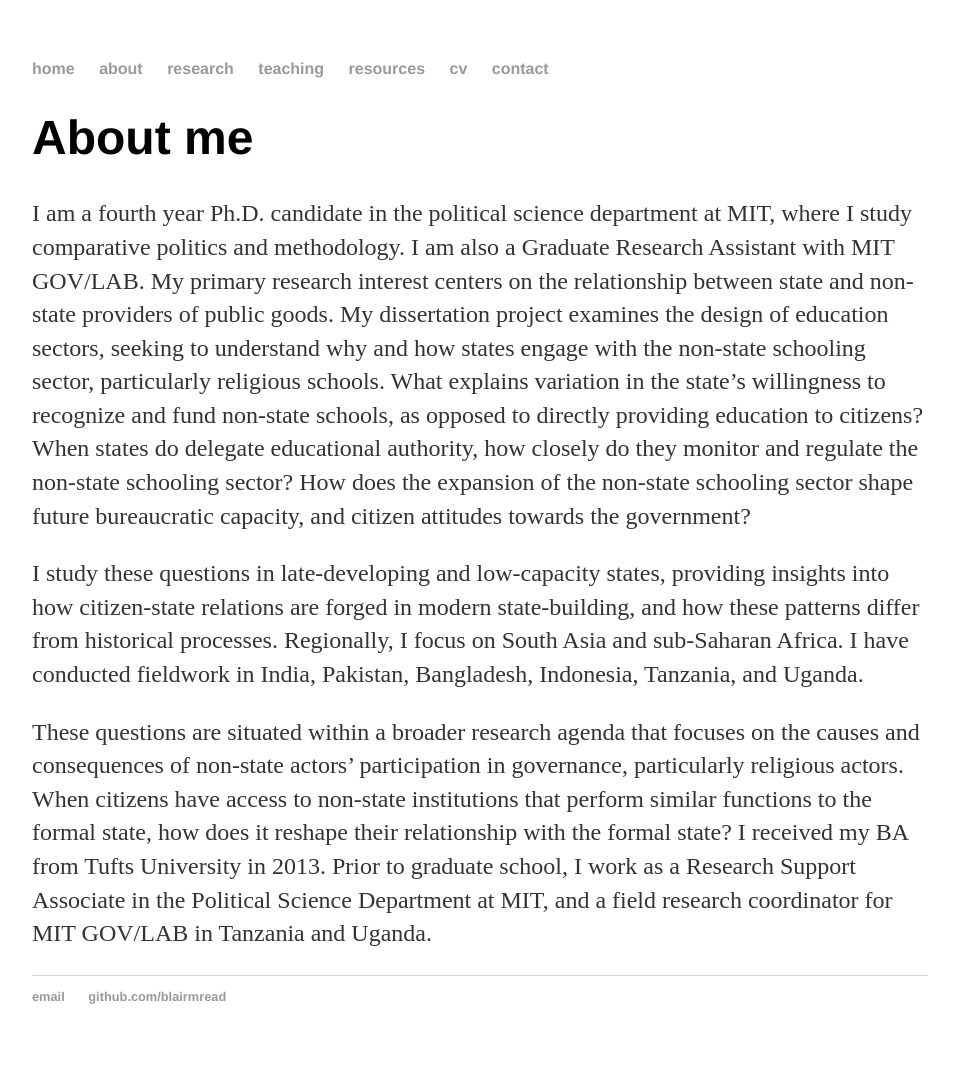
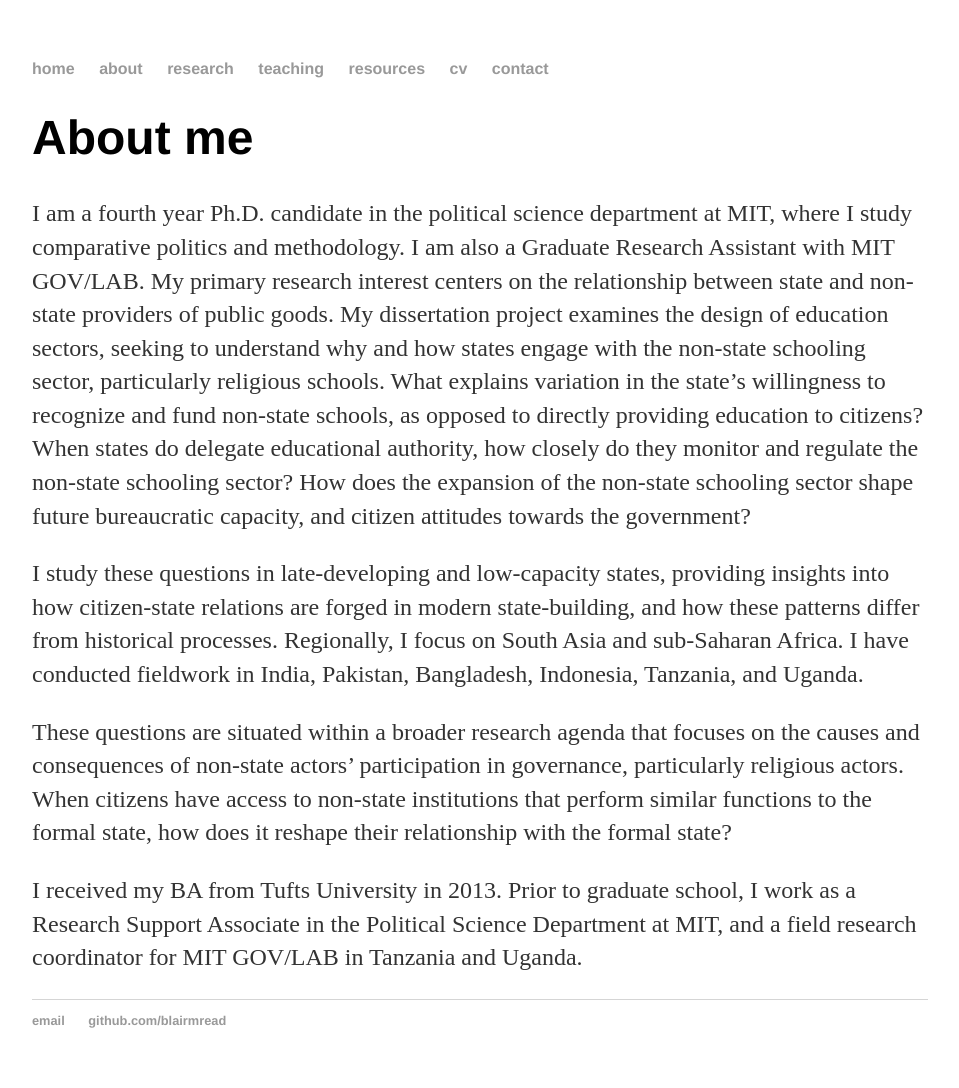
Before and after one commit to blairmread/blairmread.github.io, a Jekyll site: the page built from about/index.html, in a window 1280 px wide. Shown: the whole page, without its empty margins (160-1119 px from the left). Built offline with Jekyll 4.4.1, drawn with Linux system fonts in a browser that asks for light colours; before the commit the page ends 1064 px from its top, so only the background shows below that.

Commit message:
Update index.html

```diff
--- a/about/index.html
+++ b/about/index.html
@@ -14,6 +14,6 @@ title: Blair Read
 		towards the government?</a></p>
 	<p> I study these questions in late-developing and low-capacity states, providing insights into how citizen-state relations are forged in modern state-building, and how these patterns differ from historical processes. Regionally, I focus on South Asia and sub-Saharan Africa. I have conducted fieldwork in India, Pakistan, Bangladesh, Indonesia, Tanzania, and Uganda.</a></p>
 	<p>These questions are situated within a broader research agenda that focuses on the causes and consequences of non-state actors’ participation in governance, particularly religious actors. When citizens have access to non-state institutions that perform similar functions to the formal state, how does it reshape their relationship with the formal state?
-	</a></p?
+</a></p>
 	<p>I received my BA from Tufts University in 2013. Prior to graduate school, I work as a Research Support Associate in the Political Science Department at MIT, and a field research coordinator for MIT GOV/LAB in Tanzania and Uganda.</a></p>
 </div><!-- /.blurb -->
```
